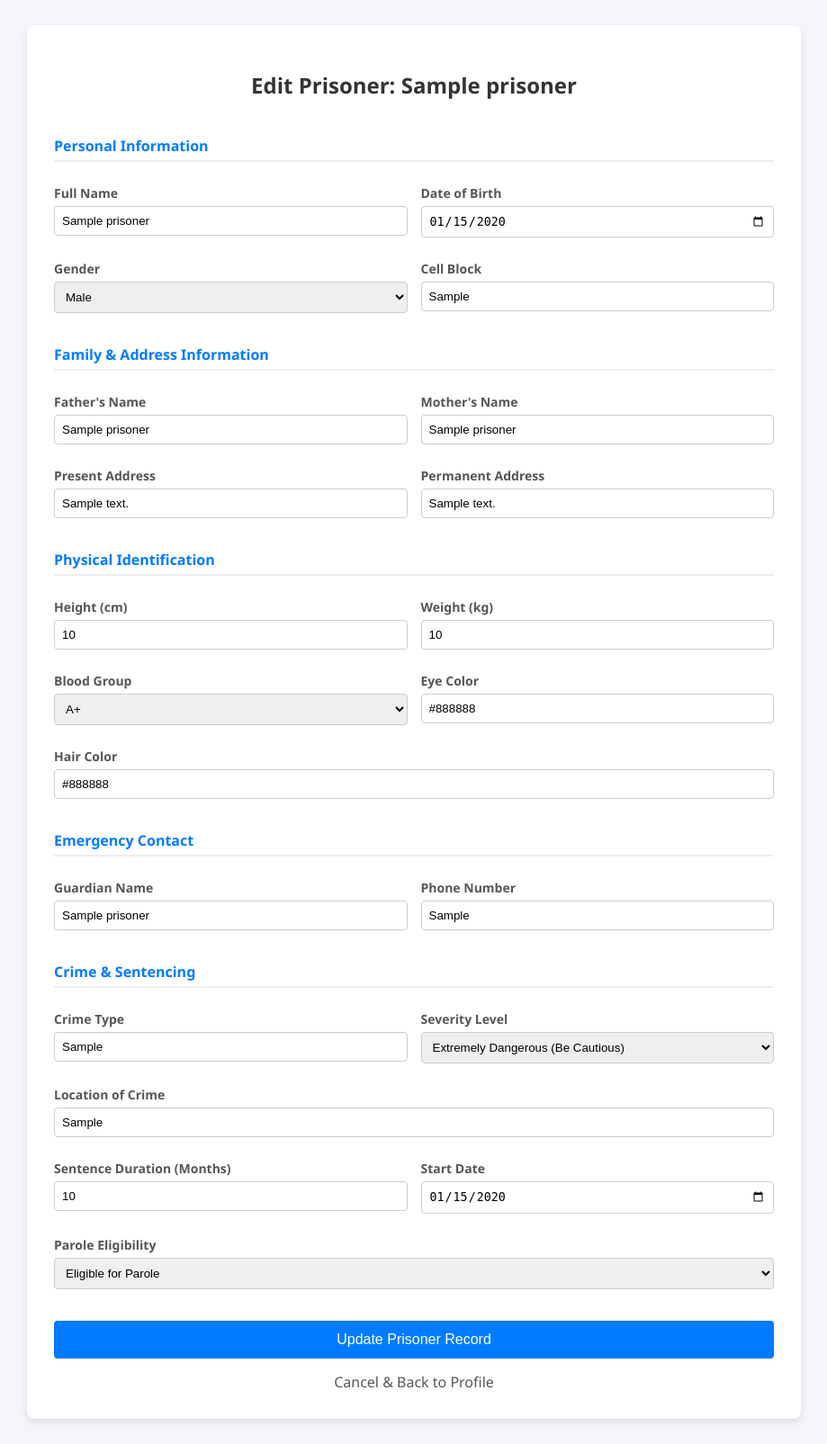
After one commit to mujahidulhaquejihad/JAIL-DBMS, a PHP site: page /edit_prisoner.php?id=1 in a window 1280 px wide. The commit adds this page. Shown: the whole page at 90% size, without its empty margins (180-1099 px from the left). Run offline with PHP 8.4, Linux system fonts and the light colour scheme; a user stored in the database is signed in; tables that the repository leaves empty hold one stand-in row (values such as "Sample post").

Commit message:
Add files via upload

```diff
--- /dev/null
+++ b/edit_prisoner.php
@@ -0,0 +1,193 @@
+<?php
+session_start();
+include 'db.php';
+
+// Security Check
+if (!isset($_SESSION['role']) || $_SESSION['role'] != 'admin') {
+    header("Location: index.php");
+    exit();
+}
+
+$pid = $_GET['id'];
+
+// Fetch Existing Data
+$p_data = $conn->query("SELECT * FROM prisoner WHERE prisoner_id='$pid'")->fetch_assoc();
+if (!$p_data) {
+    die("Prisoner not found.");
+}
+$c_data = $conn->query("SELECT * FROM crime WHERE prisoner_id='$pid'")->fetch_assoc();
+$s_data = $conn->query("SELECT * FROM sentence WHERE prisoner_id='$pid'")->fetch_assoc();
+
+// --- HANDLE UPDATE ---
+if (isset($_POST['update_prisoner'])) {
+    // 1. Personal Basic
+    $name = $_POST['fullname'];
+    $dob = $_POST['dob'];
+    $cell = $_POST['cell'];
+
+    // 2. Family & Address
+    $father = $_POST['father_name'];
+    $mother = $_POST['mother_name'];
+    $present = $_POST['present_address'];
+    $permanent = $_POST['permanent_address'];
+
+    // 3. Physical Attributes
+    $gender = $_POST['gender'];
+    $height = $_POST['height'];
+    $weight = $_POST['weight'];
+    $blood = $_POST['blood_group'];
+    $eye = $_POST['eye_color'];
+    $hair = $_POST['hair_color'];
+
+    // 4. Emergency Contact
+    $e_name = $_POST['e_name'];
+    $e_no = $_POST['e_no'];
+
+    // 5. Crime & Sentence
+    $crime_type = $_POST['crime_type'];
+    $severity = $_POST['severity'];
+    $crime_loc = $_POST['location'];
+    $s_duration = $_POST['duration'];
+    $s_start = $_POST['start_date'];
+    $s_eligibility = $_POST['eligibility'];
+
+    $conn->begin_transaction();
+    try {
+        // Update Prisoner Entity
+        $stmt = $conn->prepare("UPDATE prisoner SET
+            name=?, dob=?, cell_no=?,
+            father_name=?, mother_name=?, present_address=?, permanent_address=?,
+            gender=?, height_cm=?, weight_kg=?, blood_group=?, eye_color=?, hair_color=?,
+            emergency_contact_name=?, emergency_contact_no=?
+            WHERE prisoner_id=?");
+
+        $stmt->bind_param("ssssssssiiisssss",
+            $name, $dob, $cell,
+            $father, $mother, $present, $permanent,
+            $gender, $height, $weight, $blood, $eye, $hair,
+            $e_name, $e_no, $pid
+        );
+        $stmt->execute();
+
+        // Update Crime
+        $stmt_crime = $conn->prepare("UPDATE crime SET crime_type=?, severity_level=?, location=? WHERE prisoner_id=?");
+        $stmt_crime->bind_param("ssss", $crime_type, $severity, $crime_loc, $pid);
+        $stmt_crime->execute();
+
+        // Update Sentence
+        $stmt_sent = $conn->prepare("UPDATE sentence SET duration_in_months=?, start_date=?, parole_eligibility=? WHERE prisoner_id=?");
+        $stmt_sent->bind_param("isss", $s_duration, $s_start, $s_eligibility, $pid);
+        $stmt_sent->execute();
+
+        $conn->commit();
+        echo "<script>alert('Prisoner Updated Successfully!'); window.location.href='prisoner_profile.php?id=$pid';</script>";
+    } catch (Exception $e) {
+        $conn->rollback();
+        echo "<script>alert('Error: " . $e->getMessage() . "');</script>";
+    }
+}
+?>
+
+<!DOCTYPE html>
+<html>
+<head>
+    <title>Edit Prisoner: <?php echo $p_data['name']; ?></title>
+    <style>
+        body { font-family: 'Segoe UI', sans-serif; background-color: #f4f6f9; padding: 20px; }
+        .container { max-width: 800px; margin: 0 auto; background: white; padding: 30px; border-radius: 8px; box-shadow: 0 4px 10px rgba(0,0,0,0.1); }
+        h2 { text-align: center; color: #333; margin-bottom: 20px; }
+        label { font-weight: bold; color: #555; display: block; margin-top: 10px; font-size: 14px; }
+        .form-grid { display: grid; grid-template-columns: 1fr 1fr; gap: 15px; }
+        input[type=text], input[type=password], input[type=date], input[type=number], select, textarea {
+            width: 100%; padding: 8px; margin-top: 5px; border: 1px solid #ccc; border-radius: 4px; box-sizing: border-box;
+        }
+        .section-title {
+            grid-column: span 2; margin-top: 20px; border-bottom: 2px solid #eee;
+            padding-bottom: 5px; color: #007bff; font-weight: bold; font-size: 16px;
+        }
+        .btn-submit { grid-column: span 2; width: 100%; background: #007bff; color: white; padding: 12px; border: none; margin-top: 20px; border-radius: 4px; cursor: pointer; font-size: 16px; }
+        .btn-submit:hover { background: #0056b3; }
+        .btn-back { display: block; text-align: center; margin-top: 15px; color: #555; text-decoration: none; }
+    </style>
+</head>
+<body>
+
+    <div class="container">
+        <h2>Edit Prisoner: <?php echo $p_data['name']; ?></h2>
+
+        <form method="post" class="form-grid">
+
+            <div class="section-title">Personal Information</div>
+            <div><label>Full Name</label><input type="text" name="fullname" value="<?php echo $p_data['name']; ?>" required></div>
+            <div><label>Date of Birth</label><input type="date" name="dob" value="<?php echo $p_data['dob']; ?>" required></div>
+            <div>
+                <label>Gender</label>
+                <select name="gender" required>
+                    <option value="Male" <?php if($p_data['gender']=='Male') echo 'selected'; ?>>Male</option>
+                    <option value="Female" <?php if($p_data['gender']=='Female') echo 'selected'; ?>>Female</option>
+                    <option value="Other" <?php if($p_data['gender']=='Other') echo 'selected'; ?>>Other</option>
+                </select>
+            </div>
+            <div><label>Cell Block</label><input type="text" name="cell" value="<?php echo $p_data['cell_no']; ?>" required></div>
+
+            <div class="section-title">Family & Address Information</div>
+            <div><label>Father's Name</label><input type="text" name="father_name" value="<?php echo $p_data['father_name']; ?>" required></div>
+            <div><label>Mother's Name</label><input type="text" name="mother_name" value="<?php echo $p_data['mother_name']; ?>" required></div>
+            <div><label>Present Address</label><input type="text" name="present_address" value="<?php echo $p_data['present_address']; ?>" required></div>
+            <div><label>Permanent Address</label><input type="text" name="permanent_address" value="<?php echo $p_data['permanent_address']; ?>" required></div>
+
+            <div class="section-title">Physical Identification</div>
+            <div><label>Height (cm)</label><input type="number" name="height" value="<?php echo $p_data['height_cm']; ?>" required></div>
+            <div><label>Weight (kg)</label><input type="number" name="weight" value="<?php echo $p_data['weight_kg']; ?>" required></div>
+            <div>
+                <label>Blood Group</label>
+                <select name="blood_group" required>
+                    <?php
+                    $bgs = ['A+', 'A-', 'B+', 'B-', 'O+', 'O-', 'AB+', 'AB-'];
+                    foreach($bgs as $bg) {
+                        $sel = ($p_data['blood_group'] == $bg) ? 'selected' : '';
+                        echo "<option value='$bg' $sel>$bg</option>";
+                    }
+                    ?>
+                </select>
+            </div>
+            <div><label>Eye Color</label><input type="text" name="eye_color" value="<?php echo $p_data['eye_color']; ?>" required></div>
+            <div style="grid-column: span 2;"><label>Hair Color</label><input type="text" name="hair_color" value="<?php echo $p_data['hair_color']; ?>" required></div>
+
+            <div class="section-title">Emergency Contact</div>
+            <div><label>Guardian Name</label><input type="text" name="e_name" value="<?php echo $p_data['emergency_contact_name']; ?>" required></div>
+            <div><label>Phone Number</label><input type="text" name="e_no" value="<?php echo $p_data['emergency_contact_no']; ?>" required></div>
+
+            <div class="section-title">Crime & Sentencing</div>
+            <div><label>Crime Type</label><input type="text" name="crime_type" value="<?php echo $c_data['crime_type']; ?>" required></div>
+            <div>
+                <label>Severity Level</label>
+                <select name="severity" required>
+                    <?php
+                    $sevs = ['Extremely Dangerous (Be Cautious)', 'Dangerous', 'Medium', 'Low'];
+                    foreach($sevs as $sv) {
+                        $sel = ($c_data['severity_level'] == $sv) ? 'selected' : '';
+                        echo "<option value='$sv' $sel>$sv</option>";
+                    }
+                    ?>
+                </select>
+            </div>
+            <div style="grid-column: span 2;"><label>Location of Crime</label><input type="text" name="location" value="<?php echo $c_data['location']; ?>" required></div>
+            <div><label>Sentence Duration (Months)</label><input type="number" name="duration" value="<?php echo $s_data['duration_in_months']; ?>" required></div>
+            <div><label>Start Date</label><input type="date" name="start_date" value="<?php echo $s_data['start_date']; ?>" required></div>
+            <div style="grid-column: span 2;">
+                <label>Parole Eligibility</label>
+                <select name="eligibility" required>
+                    <option value="1" <?php if($s_data['parole_eligibility']==1) echo 'selected'; ?>>Eligible for Parole</option>
+                    <option value="0" <?php if($s_data['parole_eligibility']==0) echo 'selected'; ?>>No Parole (Ineligible)</option>
+                </select>
+            </div>
+
+            <button type="submit" name="update_prisoner" class="btn-submit">Update Prisoner Record</button>
+        </form>
+
+        <a href="prisoner_profile.php?id=<?php echo $pid; ?>" class="btn-back">Cancel & Back to Profile</a>
+    </div>
+
+</body>
+</html>
```
Also changed, not shown: prisoner_profile.php (+65 -20 lines).
